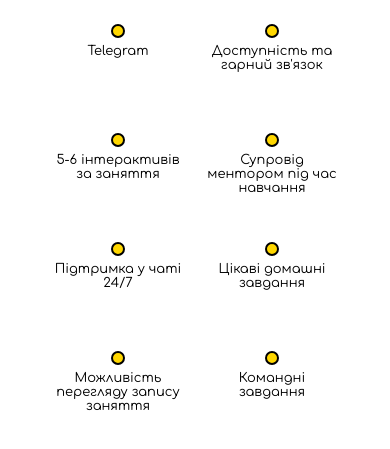
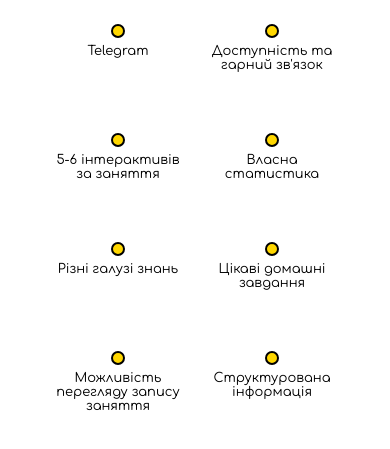
Before and after one commit to slava-bos-top/FivOneSite, a React (Create React App) app: page / in a window 390 px wide. Shown: the part 6924-7373 px from the top of the page. Built offline with nearby package versions, Linux system fonts and the light colour scheme.

Commit message:
update learning

```diff
--- a/src/components/Gallery/Gallery.css
+++ b/src/components/Gallery/Gallery.css
@@ -83,6 +83,11 @@
   }
 
   @media screen and (max-width: 468px) {
+	.courses-gallery {
+		padding: 1rem 1rem;
+		background: var(--yellow);
+		font-family: 'Comfortaa', sans-serif;
+	  }
 	.course-card__description-gallery {
 		text-align: start;
 		height: 280px;
--- a/src/components/learning/Learning.jsx
+++ b/src/components/learning/Learning.jsx
@@ -11,8 +11,8 @@ const rawItems = [
     hoverText: "Усі заняття містять інтерактивні завдання (чат-боти, квізи, опитування), які допомагають засвоїти матеріал уроку"
   },
   {
-    text: 'Підтримка у чаті 24/7',
-    hoverText: "На занятті учні отримують зворотній зв'язок від лектора, а після — комунікують у Telegram-чаті групи. Вони можуть ставити додаткові запитання та спілкуватись з друзями"
+    text: 'Різні галузі знань',
+    hoverText: "Починай з того, що тобі сподобалось найбільше, але пам`ятай, що зупинитись буде важко! Адже тут цікаво!"
   },
   {
     text: 'Можливість перегляду запису заняття',
@@ -23,16 +23,16 @@ const rawItems = [
     hoverText: "Приєднуватись до заняття можна як з комп'ютера, так і з телефона, у будь-якому місці з гарним інтернет-зв'язком"
   },
   {
-    text: 'Супровід ментором під час навчання',
-    hoverText: "Кожна група має свого ментора, який/а допомагає з поясненням матеріалу, підготовкою до практичних завдань та стає кращим другом під час начання"
+    text: 'Власна статистика',
+    hoverText: "Ти зможеш в зручному форматі відслідковувати власний прогрес та розуміти, скільки уроків вже пройдено"
   },
   {
     text: 'Цікаві домашні завдання',
     hoverText: "Після кожного заняття учні отримують цікаві домашні завдання, які хочеться виконувати"
   },
   {
-    text: 'Командні завдання',
-    hoverText: "Заняття включають командні завдання на обговорення, дискусії, вирішення проблемних питань та створення спільних проєктів"
+    text: 'Структурована інформація',
+    hoverText: "Інформація подається блоками для більш легкого засвоєння"
   }
 ];
 
```
